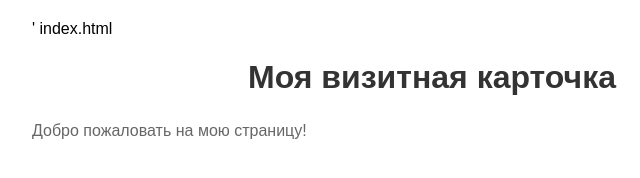
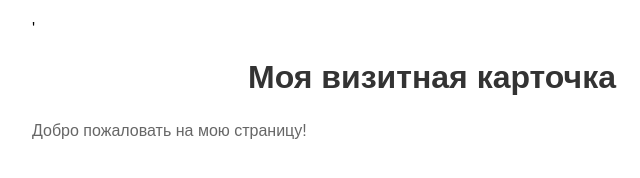
Before and after one commit to PRKTI/Urk_GIT, a plain HTML site: page index.html in a window 1280 px wide. Shown: the full height of the page, 208-848 px from the left. Drawn offline with Linux system fonts and the light colour scheme.

Commit message:
слил main   feature/styles,about,contacts удалил маркеры конфликта

```diff
--- a/index.html
+++ b/index.html
@@ -4,7 +4,6 @@
 <meta charset="UTF-8">
 <title>Моя визитка</title>
 <link rel="stylesheet" href="style.css">'
-index.html
 </head>
 <body>
 <h1>Моя визитная карточка</h1>
```
